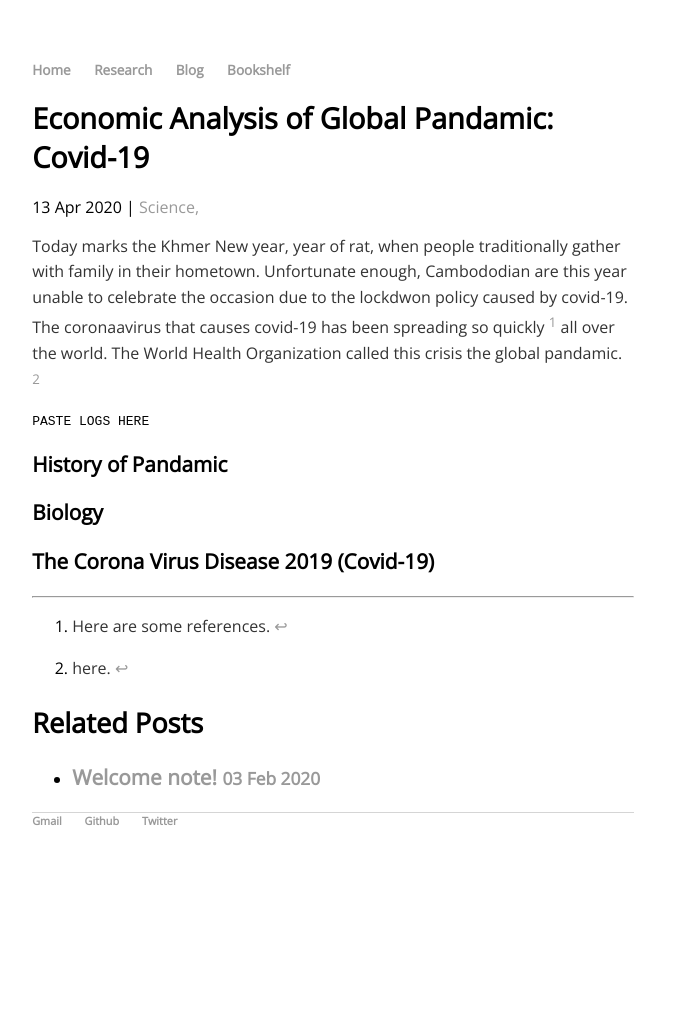
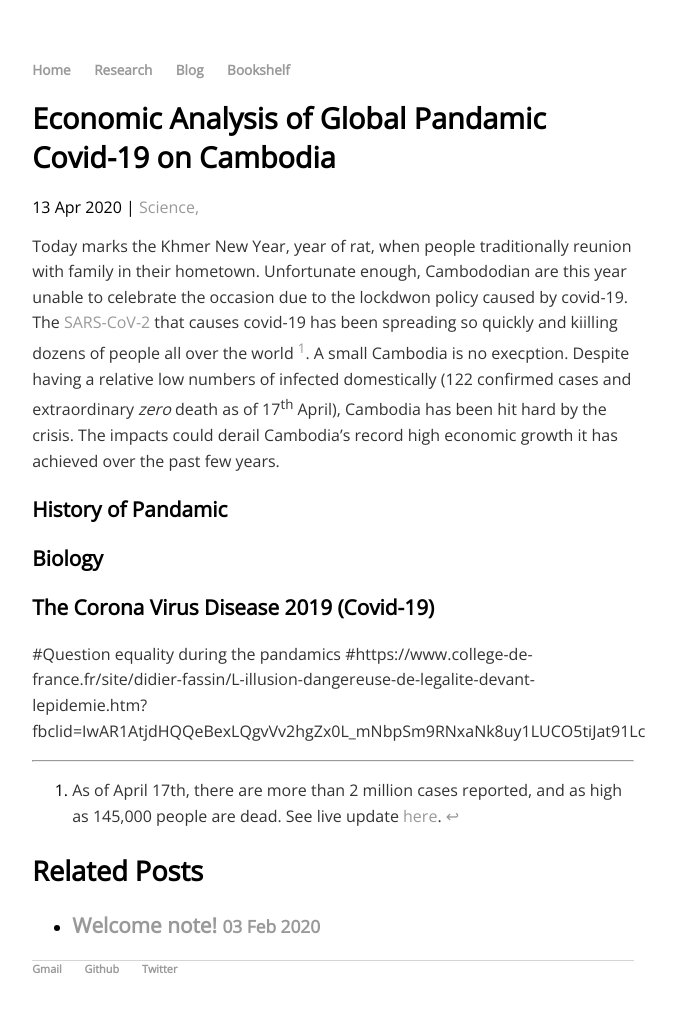
Before and after one commit to Vanlik/v-lik, a Jekyll site: the page built from _posts/2020-04-13-covid-19.md, in a window 1280 px wide. Shown: the whole page, without its empty margins (307-983 px from the left). Built offline with Jekyll 4.4.1, drawn with Linux system fonts in a browser that asks for light colours; before the commit the page ends 900 px from its top, so only the background shows below that.

Commit message:
Update details

````diff
--- a/_posts/2020-04-13-covid-19.md
+++ b/_posts/2020-04-13-covid-19.md
@@ -1,22 +1,15 @@
 ---
 layout: post
-title: "Economic Analysis of Global Pandamic: Covid-19"
+title: "Economic Analysis of Global Pandamic Covid-19 on Cambodia"
 comments: true
 #categories: Science
 #output: html_document
 tags: Science,
 ---
 
-Today marks the Khmer New year, year of rat, when people traditionally gather with family in their hometown. Unfortunate enough, Cambododian are this year unable to celebrate the occasion due to the lockdwon policy caused by covid-19. The coronaavirus that causes covid-19 has been spreading so quickly [^1] all over the world. The World Health Organization called this crisis the global pandamic. [^2]
-
-[^1]: Here are some references.
-
-[^2]: here.
+Today marks the Khmer New Year, year of rat, when people traditionally reunion with family in their hometown. Unfortunate enough, Cambododian are this year unable to celebrate the occasion due to the lockdwon policy caused by covid-19. The [SARS-CoV-2](https://www.who.int/emergencies/diseases/novel-coronavirus-2019/technical-guidance/naming-the-coronavirus-disease-(covid-2019)-and-the-virus-that-causes-it) that causes covid-19 has been spreading so quickly and kiilling dozens of people all over the world [^1]. A small Cambodia is no execption. Despite having a relative low numbers of infected domestically (122 confirmed cases and extraordinary *zero* death as of 17<sup>th</sup> April), Cambodia has been hit hard by the crisis. The impacts could derail Cambodia's record high economic growth it has achieved over the past few years.
 
 
-```getwd()
-PASTE LOGS HERE
-```
 
 ### History of Pandamic
 
@@ -25,6 +18,11 @@ PASTE LOGS HERE
 
 ### The Corona Virus Disease 2019 (Covid-19)
 
+[^1]: As of April 17th, there are more than 2 million cases reported, and as high as 145,000 people are dead. See live update [here](https://www.worldometers.info/coronavirus/).
 
+[^2]: here.
+
+#Question equality during the pandamics
+#https://www.college-de-france.fr/site/didier-fassin/L-illusion-dangereuse-de-legalite-devant-lepidemie.htm?fbclid=IwAR1AtjdHQQeBexLQgvVv2hgZx0L_mNbpSm9RNxaNk8uy1LUCO5tiJat91Lc
 
 --------------------------------------------------------
````
Also changed, not shown: draft/2020-03-24-IO-DE-description.md (+3 -3 lines).
